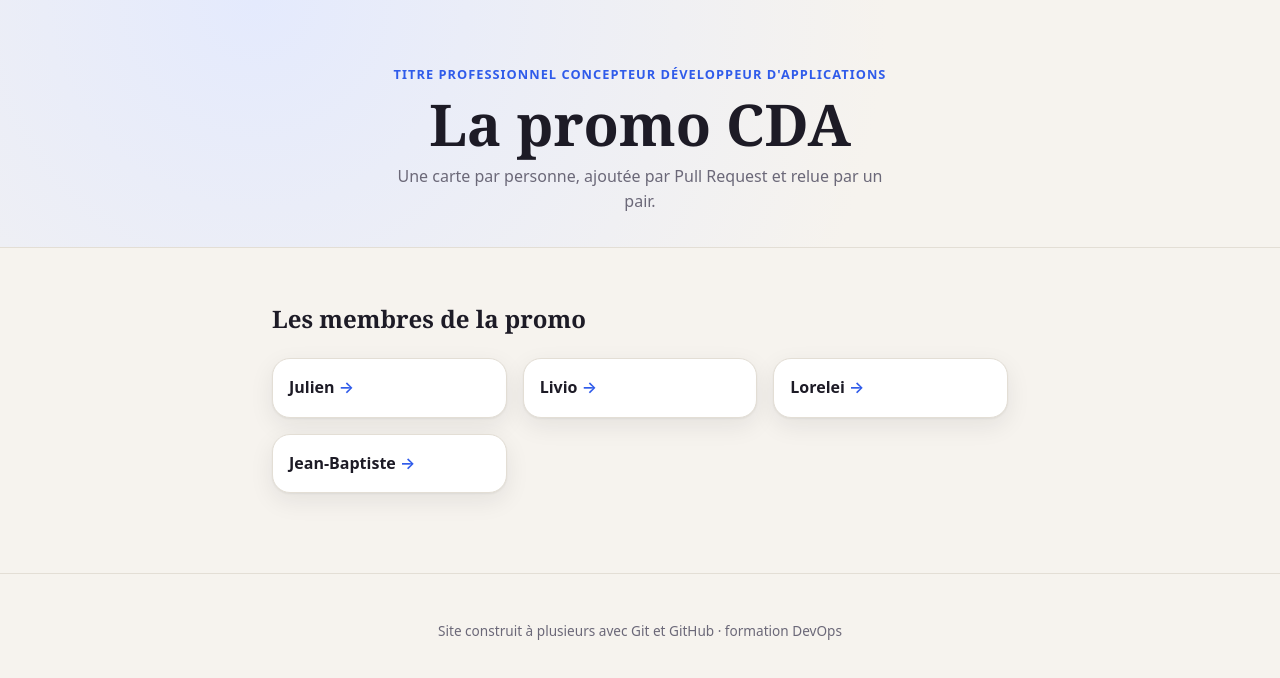
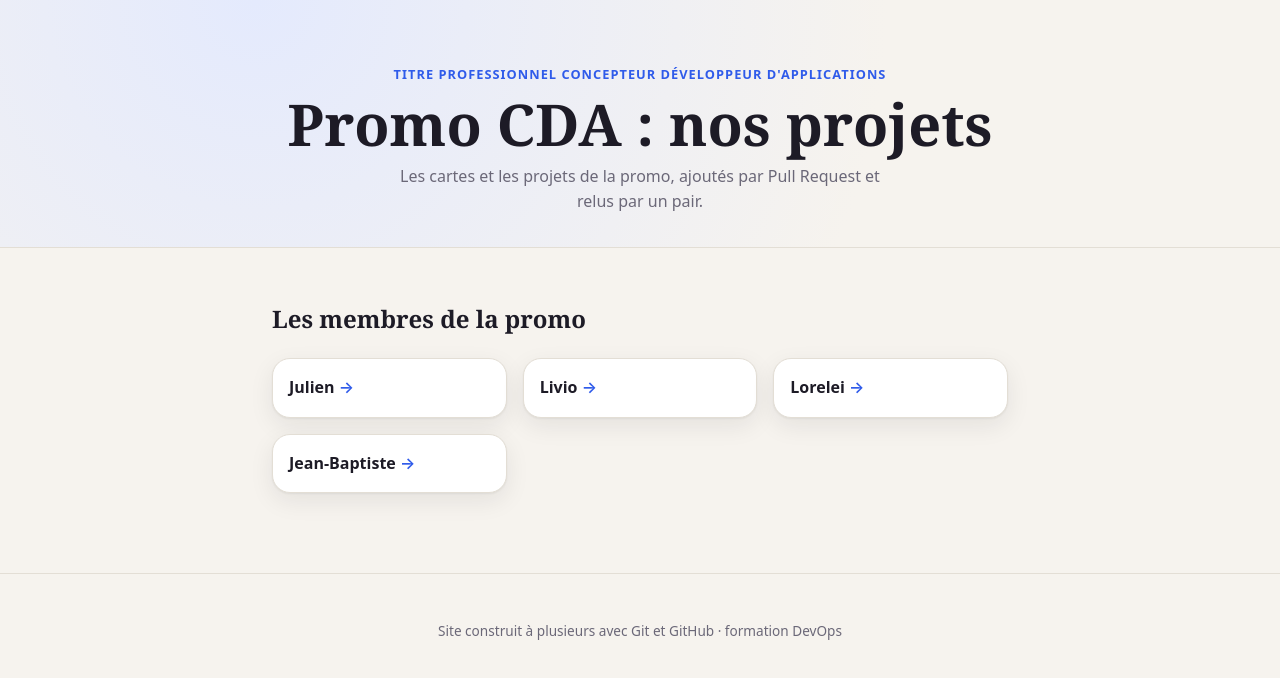
Before and after one commit to Jeeiib/site-promo, a plain HTML site: page index.html in a window 1280 px wide. Drawn offline with Linux system fonts and the light colour scheme.

Commit message:
feat: renomme le site en « Promo CDA : nos projets » (#7)

```diff
--- a/index.html
+++ b/index.html
@@ -9,9 +9,9 @@
   <body>
     <header class="hero">
       <p class="hero__kicker">Titre professionnel Concepteur Développeur d'Applications</p>
-      <h1 class="hero__title">La promo CDA</h1>
+      <h1 class="hero__title">Promo CDA : nos projets</h1>
       <p class="hero__intro">
-        Une carte par personne, ajoutée par Pull Request et relue par un pair.
+        Les cartes et les projets de la promo, ajoutés par Pull Request et relus par un pair.
       </p>
     </header>
 
```
